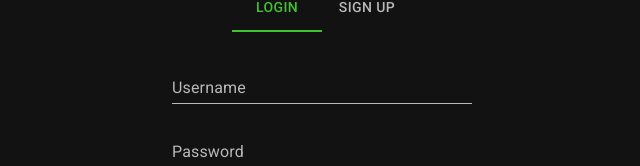
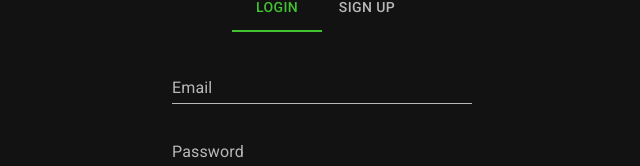
Before and after one commit to RolandsG/dropaway, a React (Create React App) app in the folder frontend/: page /login in a window 1280 px wide. Shown: the part 263-429 px from the top of the page, without its empty margins (318-958 px from the left). Built offline with nearby package versions, Linux system fonts and the light colour scheme; no server answers.

Commit message:
login updates

```diff
--- a/frontend/src/components/LoginForm.js
+++ b/frontend/src/components/LoginForm.js
@@ -4,18 +4,26 @@ import TextField from '@mui/material/TextField'
 import Button from '@mui/material/Button'
 import authService from '../services/auth'
 import { useNavigate } from 'react-router-dom'
+import { Typography } from '@mui/material'
 
 const LoginForm = () => {
-  const [username, setName] = useState('')
+  const [email, setEmail] = useState('')
   const [password, setPassword] = useState('')
+  const [error, setError] = useState(null)
   const navigate = useNavigate()
 
   const login = async (event) => {
     event.preventDefault()
+    setError(null)
     try {
-      const response = await authService.login({ username, password })
-      window.localStorage.setItem('session', JSON.stringify(response.key))
-      navigate(-1)
+      const response = await authService.login({ email, password })
+      console.log(response)
+      if (response.error) {
+        setError(response.error)
+      } else {
+        window.localStorage.setItem('session', JSON.stringify(response.key))
+        navigate(-1)
+      }
     } catch (exception) {
       console.error(exception)
     }
@@ -37,10 +45,10 @@ const LoginForm = () => {
             type="text"
             fullWidth
             required
-            value={username}
+            value={email}
             id="name"
-            label="Username"
-            onChange={({ target }) => setName(target.value)}
+            label="Email"
+            onChange={({ target }) => setEmail(target.value)}
           />
           <TextField
             InputLabelProps={{ required: false }}
@@ -53,6 +61,11 @@ const LoginForm = () => {
             label="Password"
             onChange={({ target }) => setPassword(target.value)}
           />
+          {error && (
+            <Typography variant="overline" color="red">
+              {error}
+            </Typography>
+          )}
           <Button
             type="submit"
             id="login-button"
--- a/frontend/src/services/auth.js
+++ b/frontend/src/services/auth.js
@@ -1,23 +1,28 @@
 const baseUrl = process.env.REACT_APP_BASE_URL
 
-// mockup
-const login = async ({ username, password }) => {
+const login = async ({ email, password }) => {
   const config = {
     method: 'POST',
     headers: { 'Content-Type': 'application/json' },
-    body: JSON.stringify({ username, password, email: 'rl@gg.lv' }),
+    body: JSON.stringify({ password, email }),
   }
   const responseRaw = await fetch(`${baseUrl}/api/v1/auth/login/`, config)
   const response = await responseRaw.json()
+  if (responseRaw.status !== 200) {
+    if (response.non_field_errors) {
+      return { error: response.non_field_errors[0] }
+    } else if (response.email) {
+      return { error: response.email[0] }
+    }
+  }
   return response
 }
 
-// mockup
-const register = async ({ username, password }) => {
+const register = async ({ email, password, passwordConfirm }) => {
   const config = {
     method: 'POST',
     headers: { 'Content-Type': 'application/json' },
-    body: JSON.stringify({ username, password }),
+    body: JSON.stringify({ email, password }),
   }
   const responseRaw = await fetch(`${baseUrl}/register/`, config)
   const response = await responseRaw.json()
```
